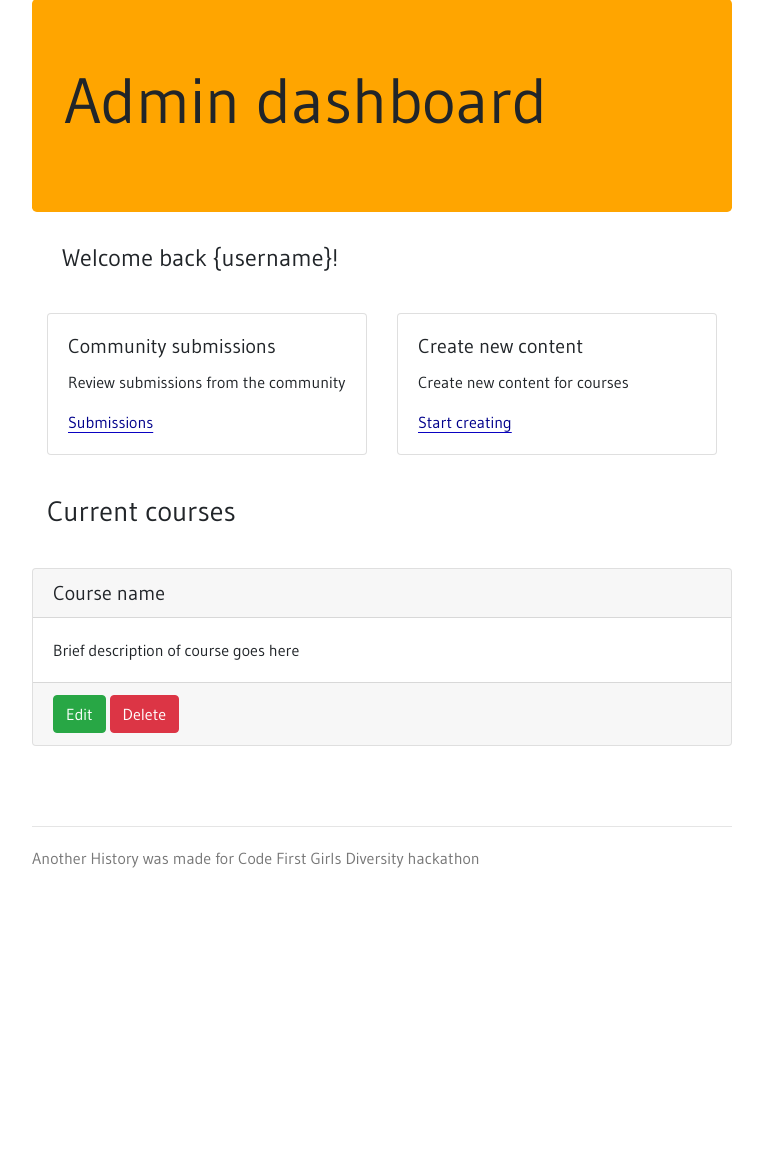
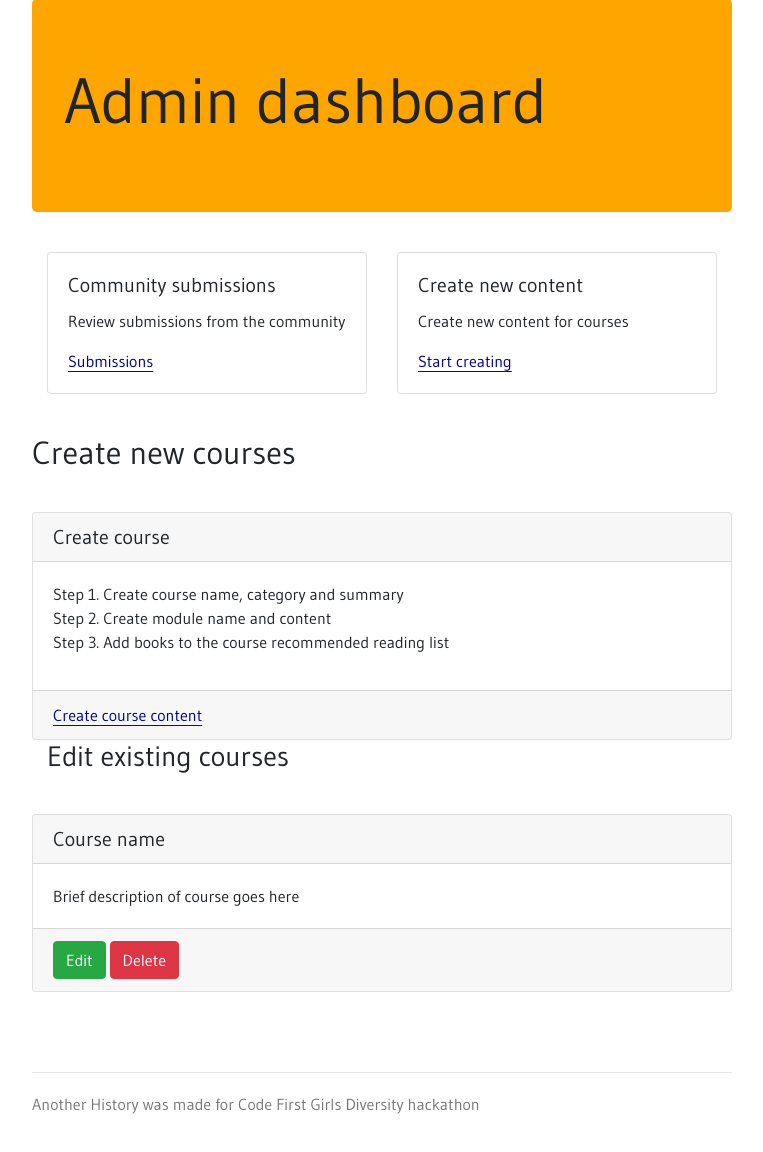
Before and after one commit to CFG-Diversity-Hack-Team5/another-history-app, a Python web app: template main/templates/admin_login.html in a window 1280 px wide. Shown: the part 128-1280 px from the top of the page, without its empty margins (258-1021 px from the left). Before the commit the page ends 996 px from the top, so only its background shows below. Run offline with Jinja, Linux system fonts and the light colour scheme; the template is opened without the code that fills it, so the values that code supplies are empty; some libraries are stand-ins or nearby versions.

Commit message:
Update admin_login.html

```diff
--- a/main/templates/admin_login.html
+++ b/main/templates/admin_login.html
@@ -57,13 +57,6 @@
       </div>
 
 
-      <div class="container">
-        <div class="col">
-          <h4>Welcome back {username}!</h4>
-        </div>
-      </div>
-
-
       <div class="row marketing">
         <div class="col-sm-6">
           <div class="card">
@@ -85,13 +78,33 @@
         </div>
       </div>
 
+<div class="container_heading">
+        <h2>Create new courses</h2>
+      </div>
 
+
+        <div class="container_courses">
+          <div class="card">
+            <h5 class="card-header">Create course</h5>
+            <div class="card-body">
+            <p class="card-text">
+              Step 1. Create course name, category and summary<br>
+              Step 2. Create module name and content<br>
+              Step 3. Add books to the course recommended reading list
+            <p class="card-text"></p>
+            </p>
+            </div>
+              <div class="card-footer">
+                <a href="course_form.html">Create course content</a>
+            </div>
+            </div>
+        </div>
 
 
 
 
     <div class="container heading">
-      <h3>Current courses</h3>
+      <h3>Edit existing courses</h3>
     </div>
 
     <div class="container_courses">
```
